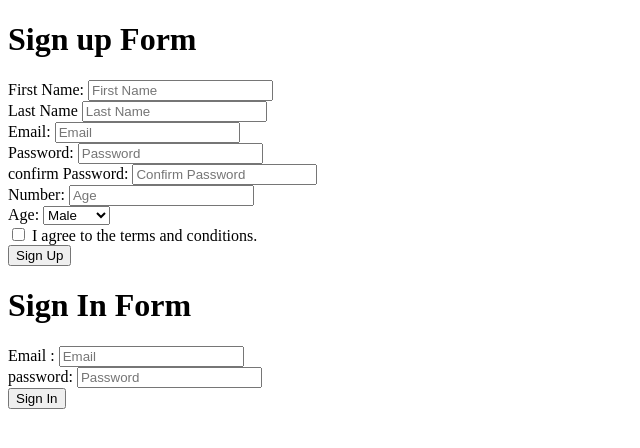
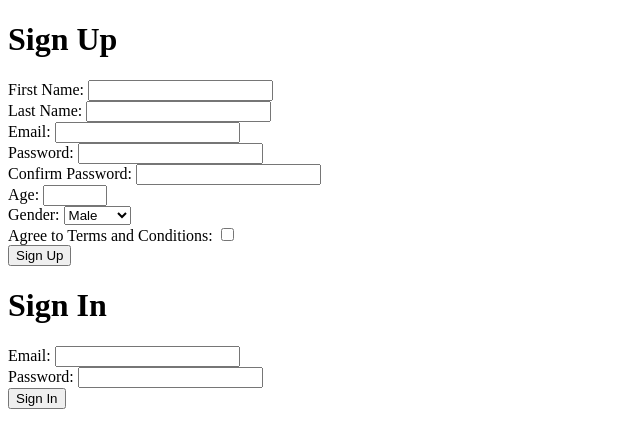
Before and after one commit to roshanraj0613/FSWD-Pro_Assignment_Solution, a plain HTML site: page Media And Forms_Assignment_Solution/05_Assignment.html in a window 1280 px wide. Shown: the whole page, without its empty margins (0-640 px from the left). Drawn offline with Linux system fonts and the light colour scheme.

Commit message:
changes media and forms assignment solution

```diff
--- a/Media And Forms_Assignment_Solution/05_Assignment.html
+++ b/Media And Forms_Assignment_Solution/05_Assignment.html
@@ -1,48 +1,59 @@
 <!DOCTYPE html>
-<html lang="en">
+<html>
 <head>
-    <meta charset="UTF-8">
-    <meta name="viewport" content="width=device-width, initial-scale=1.0">
-    <title>Document</title>
+    <title>Sign Up and Sign In Form</title>
 </head>
 <body>
-    <h1>Sign up Form </h1>
+    <h1>Sign Up</h1>
+    <form id="signup-form">
+        <label for="first-name">First Name:</label>
+        <input type="text" id="first-name" name="first-name" required minlength="3">
+        <br>
+        <label for="last-name">Last Name:</label>
+        <input type="text" id="last-name" name="last-name" required minlength="3">
+        <br>
+        <label for="email">Email:</label>
+        <input type="email" id="email" name="email" required>
+        <br>
+        <label for="password">Password:</label>
+        <input type="password" id="password" name="password" required minlength="8">
+        <br>
+        <label for="confirm-password">Confirm Password:</label>
+        <input type="password" id="confirm-password" name="confirm-password" required minlength="8">
+        <br>
+        <label for="age">Age:</label>
+        <input type="number" id="age" name="age" required min="0" max="150">
+        <br>
+        <label for="gender">Gender:</label>
+        <select id="gender" name="gender" required>
+            <option value="male">Male</option>
+            <option value="female">Female</option>
+            <option value="other">Other</option>
+        </select>
+        <br>
+        <label for="terms">Agree to Terms and Conditions:</label>
+        <input type="checkbox" id="terms" name="terms" required>
+        <br>
+        <button type="submit">Sign Up</button>
+    </form>
+    <h1>Sign In</h1>
+    <form id="signin-form">
+        <label for="signin-email">Email:</label>
+        <input type="email" id="signin-email" name="signin-email" required>
+        <br>
+        <label for="signin-password">Password:</label>
+        <input type="password" id="signin-password" name="signin-password" required>
+        <br>
+        <button type="submit">Sign In</button>
+    </form>
+    <script>
+        document.getElementById('signup-form').addEventListener('submit', function(event) {
+            event.preventDefault();
+        });
 
-    <form action="/signup" method="post" onsubmit="return validateSignUpForm()">
-        First Name:
-      <input type="text" name="firstName" placeholder="First Name" required><br />
-        Last Name
-      <input type="text" name="lastName" placeholder="Last Name" required><br />
-      Email:
-      <input type="email" name="email" placeholder="Email" required><br />
-      Password:
-      <input type="password" name="password" placeholder="Password" required><br />
-      confirm Password:
-      <input type="password" name="confirmPassword" placeholder="Confirm Password" required><br />
-      Number:
-      <input type="number" name="age" placeholder="Age" required><br />
-      Age:
-      <select name="gender" required>
-        <option value="Male">Male</option>
-        <option value="Female">Female</option>
-        <option value="Other">Other</option>
-      </select><br />
-      <input type="checkbox" name="termsAndConditions" required> I agree to the terms and conditions.<br />
-      <button type="submit">Sign Up</button>
-    </form>
-
-
-
-
-<H1>Sign In Form</H1>
-
-    <form action="/login" method="post" onsubmit="return validateSignInForm()">
-        Email :
-      <input type="email" name="email" placeholder="Email" required><br />
-      password:
-      <input type="password" name="password" placeholder="Password" required><br />
-      <button type="submit">Sign In</button>
-    </form>
-
+        document.getElementById('signin-form').addEventListener('submit', function(event) {
+            event.preventDefault();
+        });
+    </script>
 </body>
 </html>
```
